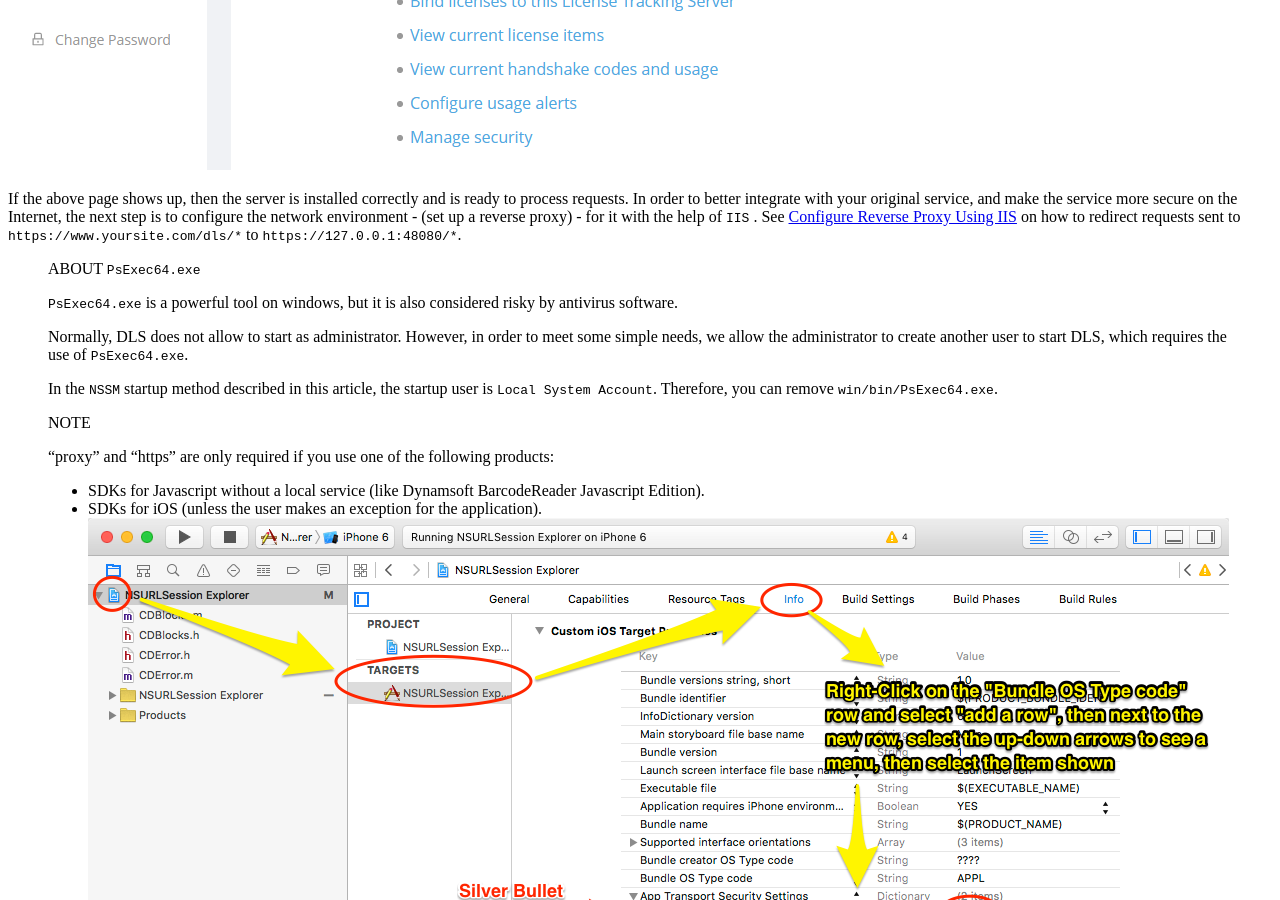
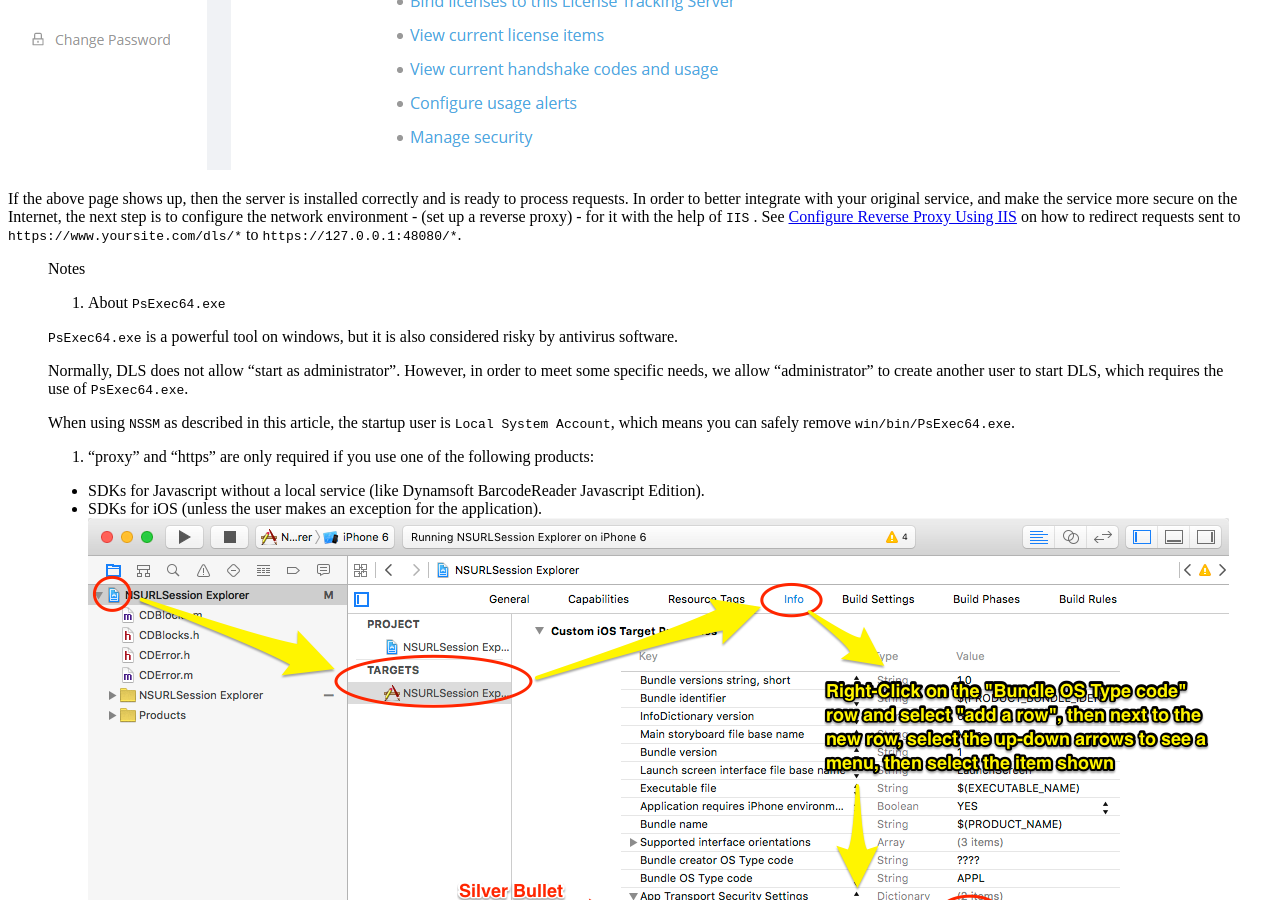
Before and after one commit to dynamsoft-docs/license-server-docs, a Jekyll site: the page built from selfhosting/DLSonWindows.md, in a window 1280 px wide and 900 px high, scrolled down 2280 px. Built offline with Jekyll 4.4.1, drawn with Linux system fonts in a browser that asks for light colours.

```diff
--- a/selfhosting/DLSonWindows.md
+++ b/selfhosting/DLSonWindows.md
@@ -70,20 +70,19 @@ After that, you will land on the home page where you can find the UUID of this D
 
 ![DLS-HomePage-001]({{site.assets}}imgs/dls-homepage.png)
 
-
 If the above page shows up, then the server is installed correctly and is ready to process requests. In order to better integrate with your original service, and make the service more secure on the Internet, the next step is to configure the network environment - (set up a reverse proxy) - for it with the help of `IIS` . See [Configure Reverse Proxy Using IIS]({{site.selfhosted}}configurereverseproxyusingiis.html) on how to redirect requests sent to `https://www.yoursite.com/dls/*` to `https://127.0.0.1:48080/*`.
 
-> ABOUT `PsExec64.exe`
+> Notes
+>
+> 1. About `PsExec64.exe`
 >
 > `PsExec64.exe` is a powerful tool on windows, but it is also considered risky by antivirus software.
 >
-> Normally, DLS does not allow to start as administrator. However, in order to meet some simple needs, we allow the administrator to create another user to start DLS, which requires the use of `PsExec64.exe`.
+> Normally, DLS does not allow "start as administrator". However, in order to meet some specific needs, we allow "administrator" to create another user to start DLS, which requires the use of `PsExec64.exe`.
 >
-> In the `NSSM` startup method described in this article, the startup user is `Local System Account`. Therefore, you can remove `win/bin/PsExec64.exe`.
-
-> NOTE
+> When using `NSSM` as described in this article, the startup user is `Local System Account`, which means you can safely remove `win/bin/PsExec64.exe`.
 >
-> "proxy" and "https" are only required if you use one of the following products:
+> 2. "proxy" and "https" are only required if you use one of the following products:
 >
 > * SDKs for Javascript without a local service (like Dynamsoft BarcodeReader Javascript Edition).
 > * SDKs for iOS (unless the user makes an exception for the application). ![dls iOS allow http]({{site.assets}}imgs/dls-iOS-allow-http.png) (Reference: https://stackoverflow.com/questions/31254725/transport-security-has-blocked-a-cleartext-http#answer-33712228)
```
